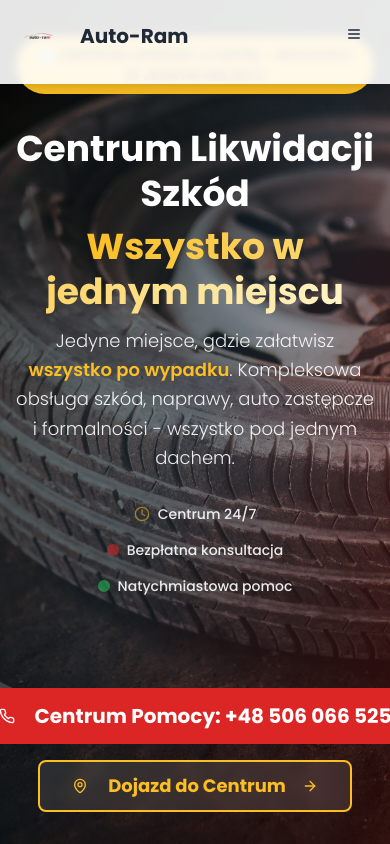
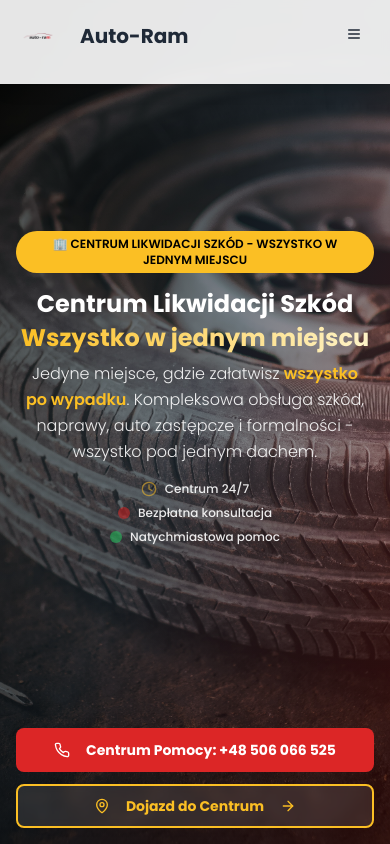
Before and after one commit to BODEK71/szkoda-oc-pomoc-kompletna, a React (Vite) app: page / in a window 390 px wide. Shown: the top 844 px of the page. Built offline with nearby package versions, Linux system fonts and the light colour scheme.

Commit message:
Napraw responsywność sekcji Hero
Naprawiono problemy z responsywnością sekcji Hero na urządzeniach mobilnych.

```diff
--- a/src/components/Hero.tsx
+++ b/src/components/Hero.tsx
@@ -72,7 +72,7 @@ const Hero = () => {
   }, [backgroundImages.length]);
 
   return (
-    <section className="relative h-screen flex flex-col overflow-hidden">
+    <section className="relative min-h-screen pt-20 flex flex-col overflow-hidden">
       {/* Background Slideshow with Overlay */}
       <div className="absolute inset-0 z-0">
         {backgroundImages.map((image, index) => (
@@ -94,69 +94,68 @@ const Hero = () => {
       </div>
 
       {/* Main Content */}
-      <div className="relative z-10 flex-1 flex flex-col justify-center max-w-6xl mx-auto px-4 sm:px-6 lg:px-8 text-center py-8">
+      <div className="relative z-10 flex-1 flex flex-col justify-center max-w-6xl mx-auto px-4 sm:px-6 lg:px-8 text-center py-6 sm:py-8">
         {/* Badge */}
-        <div className="mb-6">
-          <Badge className="bg-autoram-gold text-black hover:bg-autoram-gold-dark font-semibold text-sm px-4 py-2 mb-8">
+        <div className="mb-4 sm:mb-6">
+          <Badge className="bg-autoram-gold text-black hover:bg-autoram-gold-dark font-semibold text-xs sm:text-sm px-3 sm:px-4 py-1 sm:py-2 mb-4 sm:mb-8">
             🏢 CENTRUM LIKWIDACJI SZKÓD - WSZYSTKO W JEDNYM MIEJSCU
           </Badge>
 
           {/* Main Title with Typewriter Effect */}
-          <h1 className="text-4xl lg:text-5xl xl:text-6xl font-bold leading-tight mb-3">
-            <span className="text-white block mb-2">{currentText}</span>
+          <h1 className="text-2xl sm:text-3xl md:text-4xl lg:text-5xl xl:text-6xl font-bold leading-tight mb-2 sm:mb-3">
+            <span className="text-white block mb-1 sm:mb-2">{currentText}</span>
             <span className="text-autoram-gold-light bg-gradient-to-r from-autoram-gold to-autoram-gold-light bg-clip-text text-transparent">
               Wszystko w jednym miejscu
             </span>
           </h1>
 
-          <p className="text-lg lg:text-xl text-white/90 leading-relaxed max-w-4xl mx-auto font-light mb-8">
+          <p className="text-base sm:text-lg lg:text-xl text-white/90 leading-relaxed max-w-4xl mx-auto font-light mb-4 sm:mb-8 px-2">
             Jedyne miejsce, gdzie załatwisz <span className="text-autoram-gold font-semibold">wszystko po wypadku</span>.
             Kompleksowa obsługa szkód, naprawy, auto zastępcze i formalności - wszystko pod jednym dachem.
           </p>
 
-
           {/* Trust Indicators */}
-          <div className="grid sm:grid-cols-3 gap-4 text-center mb-8 max-w-2xl mx-auto">
+          <div className="grid grid-cols-1 sm:grid-cols-3 gap-2 sm:gap-4 text-center mb-4 sm:mb-8 max-w-2xl mx-auto">
             <div className="flex items-center justify-center space-x-2">
               <Clock className="w-4 h-4 text-autoram-gold animate-pulse" />
-              <span className="text-white/90 font-medium text-sm">Centrum 24/7</span>
+              <span className="text-white/90 font-medium text-xs sm:text-sm">Centrum 24/7</span>
             </div>
             <div className="flex items-center justify-center space-x-2">
               <div className="w-3 h-3 bg-autoram-red rounded-full animate-pulse"></div>
-              <span className="text-white/90 font-medium text-sm">Bezpłatna konsultacja</span>
+              <span className="text-white/90 font-medium text-xs sm:text-sm">Bezpłatna konsultacja</span>
             </div>
             <div className="flex items-center justify-center space-x-2">
               <div className="w-3 h-3 bg-green-500 rounded-full animate-pulse"></div>
-              <span className="text-white/90 font-medium text-sm">Natychmiastowa pomoc</span>
+              <span className="text-white/90 font-medium text-xs sm:text-sm">Natychmiastowa pomoc</span>
             </div>
           </div>
         </div>
       </div>
 
       {/* CTA Buttons at bottom of image */}
-      <div className="relative z-10 pb-8">
-        <div className="flex flex-col sm:flex-row gap-4 justify-center items-center px-4">
+      <div className="relative z-10 pb-4 sm:pb-8">
+        <div className="flex flex-col gap-3 sm:gap-4 justify-center items-center px-4">
           <Button
             size="lg"
-            className="bg-autoram-red hover:bg-autoram-red-dark text-white text-xl px-10 py-7 shadow-2xl hover:shadow-xl transition-all duration-300 hover:scale-105 font-bold rounded-lg"
+            className="bg-autoram-red hover:bg-autoram-red-dark text-white text-sm sm:text-lg md:text-xl px-6 sm:px-8 md:px-10 py-4 sm:py-6 md:py-7 shadow-2xl hover:shadow-xl transition-all duration-300 hover:scale-105 font-bold rounded-lg w-full sm:w-auto"
             asChild
           >
             <a href="tel:+48506066525">
-              <Phone className="w-6 h-6 mr-3" />
-              Centrum Pomocy: +48 506 066 525
+              <Phone className="w-4 h-4 sm:w-5 md:w-6 sm:h-5 md:h-6 mr-2 sm:mr-3" />
+              <span className="truncate">Centrum Pomocy: +48 506 066 525</span>
             </a>
           </Button>
 
           <Button
             variant="outline"
             size="lg"
-            className="text-lg px-8 py-6 border-2 border-autoram-gold text-autoram-gold hover:bg-autoram-gold hover:text-black font-bold rounded-lg backdrop-blur-sm bg-white/10 hover:scale-105 transition-all duration-300"
+            className="text-sm sm:text-base md:text-lg px-6 sm:px-8 py-4 sm:py-6 border-2 border-autoram-gold text-autoram-gold hover:bg-autoram-gold hover:text-black font-bold rounded-lg backdrop-blur-sm bg-white/10 hover:scale-105 transition-all duration-300 w-full sm:w-auto"
             asChild
           >
             <a href="https://maps.google.com/maps?q=ul.+Zdrojowa+17,+62-065+Grodzisk+Wielkopolski" target="_blank" rel="noopener noreferrer">
-              <MapPin className="w-5 h-5 mr-3" />
+              <MapPin className="w-4 h-4 sm:w-5 sm:h-5 mr-2 sm:mr-3" />
               Dojazd do Centrum
-              <ArrowRight className="w-5 h-5 ml-2" />
+              <ArrowRight className="w-4 h-4 sm:w-5 sm:h-5 ml-2" />
             </a>
           </Button>
         </div>
```
